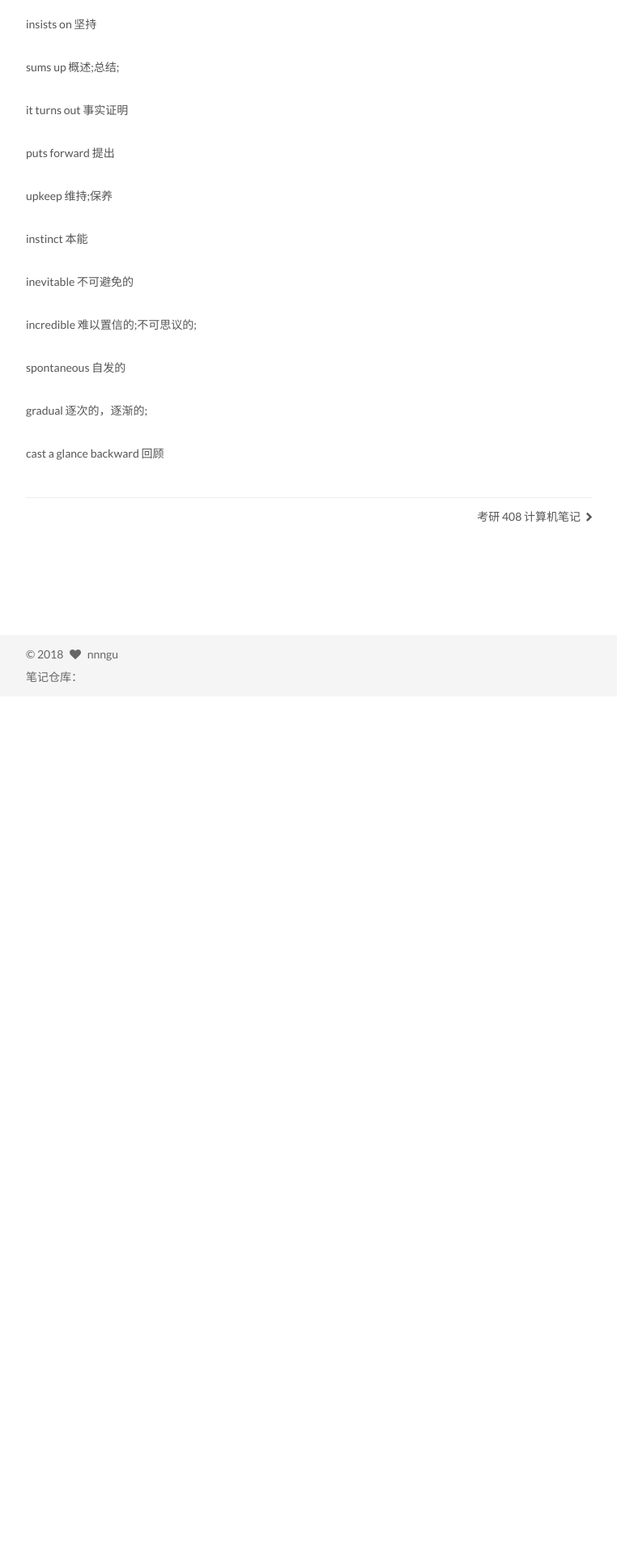
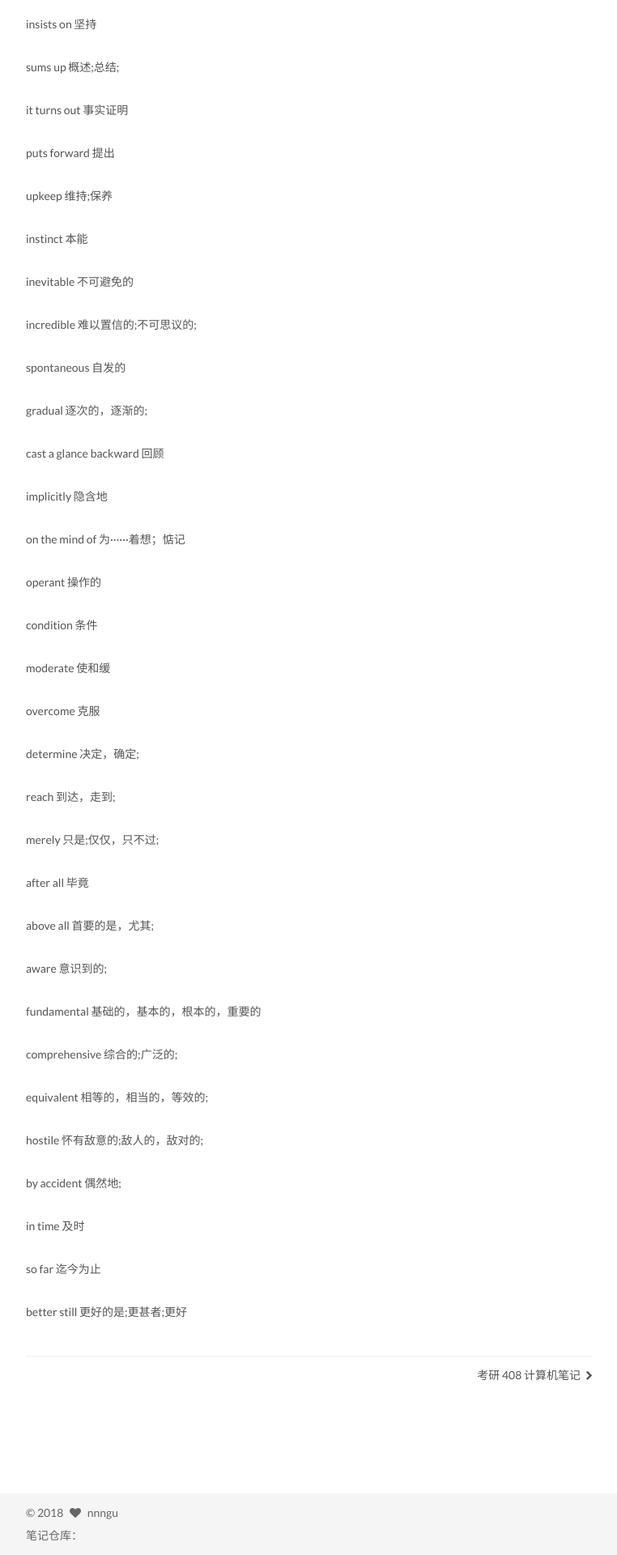
Before and after one commit to nnngu/LearningNotes, a Jekyll site: the page built from _posts/2018-06-18-考研 201 英语笔记.md, in a window 1280 px wide. Shown: the part 1581-3501 px from the top of the page at 81% size, without its empty margins (258-1020 px from the left). Built offline with Jekyll 4.4.1, drawn with Linux system fonts in a browser that asks for light colours; before the commit the page ends 2441 px from its top, so only the background shows below that; grey boxes are pictures that could not be loaded.

Commit message:
修改文件: _posts/2018-06-18-考研 201 英语笔记.md

```diff
--- a/_posts/2018-06-18-考研 201 英语笔记.md
+++ b/_posts/2018-06-18-考研 201 英语笔记.md
@@ -72,3 +72,43 @@ spontaneous  自发的
 gradual  逐次的，逐渐的;
 
 cast a glance backward  回顾
+
+implicitly  隐含地
+
+on the mind of  为······着想；惦记
+
+operant  操作的
+
+condition  条件
+
+moderate  使和缓
+
+overcome  克服
+
+determine  决定，确定;
+
+reach  到达，走到;
+
+merely  只是;仅仅，只不过;
+
+after all  毕竟
+
+above all  首要的是，尤其;
+
+aware  意识到的;
+
+fundamental  基础的，基本的，根本的，重要的
+
+comprehensive  综合的;广泛的;
+
+equivalent  相等的，相当的，等效的;
+
+hostile  怀有敌意的;敌人的，敌对的;
+
+by accident  偶然地;
+
+in time  及时
+
+so far  迄今为止
+
+better still  更好的是;更甚者;更好
```
